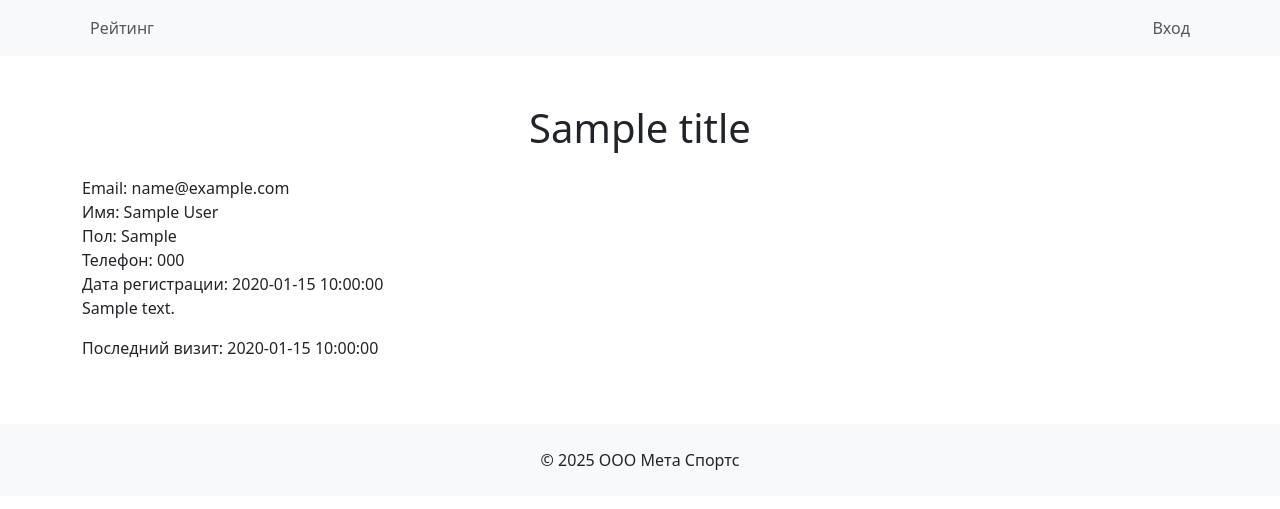
After one commit to ilavir/meta_padel, a Flask app: template app/templates/auth/profile.html in a window 1280 px wide. The commit adds this page. Shown: the top 509 px of the page. Run offline with Flask 3, Linux system fonts and the light colour scheme; tables that the repository leaves empty hold one stand-in row (values such as "Sample post"); the template is opened without the code that fills it: values that come from a table or form of the project are taken from there, most other values are stand-ins (such as "Sample title", 1, 10 or a date in 2020); parts of the project's set-up code (start-up, migrations or seed data) failed here and were passed over; some libraries are stand-ins or nearby versions.

Commit message:
- add last_seen and about_me in User model - add last_seen in before_request in auth.routes - add auth.profile route and profile.html template

```diff
--- a/app/auth/routes.py
+++ b/app/auth/routes.py
@@ -1,7 +1,8 @@
 import logging
 from urllib.parse import urlsplit
+from datetime import datetime, timezone
 from flask import render_template, redirect, url_for, flash, request
-from flask_login import current_user, login_user, logout_user
+from flask_login import current_user, login_user, logout_user, login_required
 from . import bp
 from .forms import LoginForm, RegistrationForm
 import sqlalchemy as sa
@@ -10,6 +11,13 @@ from app.models import User, Role
 
 
 logger = logging.getLogger(__name__)
+
+
+@bp.before_app_request
+def before_request():
+    if current_user.is_authenticated:
+        current_user.last_seen = sa.func.now()
+        db.session.commit()
 
 
 @bp.route('/login', methods=['GET', 'POST'])
@@ -69,12 +77,6 @@ def register():
         # existing_user = db.session.scalar(sa.select(User))
 
         user = User.from_dict(form.data)
-
-        # # make user "superadmin" and active if no users in DB
-        # if not existing_user:
-        #     user.roles.append(db.session.scalar(sa.select(Role).where(Role.name == 'superadmin')))
-        #     user.active = True
-
         user.roles.append(db.session.scalar(sa.select(Role).where(Role.name == 'player')))
         db.session.add(user)
         db.session.commit()
@@ -83,3 +85,9 @@ def register():
         return redirect(url_for('auth.login'))
 
     return render_template('auth/register.html', title='Регистрация', form=form)
+
+
+@bp.route('/profile')
+@login_required
+def profile():
+    return render_template('auth/profile.html', title='Профиль', user=current_user)
--- a/app/models.py
+++ b/app/models.py
@@ -26,8 +26,10 @@ class User(UserMixin, BaseModel):
     name: so.Mapped[str] = so.mapped_column(sa.String(128))
     phone: so.Mapped[str] = so.mapped_column(sa.String(32))
     gender: so.Mapped[str] = so.mapped_column(sa.String(32), index=True)
+    about_me: so.Mapped[Optional[str]] = so.mapped_column(sa.String(256), default=None)
     password_hash: so.Mapped[Optional[str]] = so.mapped_column(sa.String(256))
     active: so.Mapped[bool] = so.mapped_column(sa.Boolean, default=False)
+    last_seen: so.Mapped[Optional[datetime]] = so.mapped_column(sa.DateTime, default=None)
 
     roles: so.Mapped[list['Role']] = so.relationship(secondary='user_roles', back_populates='users')
     scores: so.Mapped[list['Score']] = so.relationship(back_populates='user', passive_deletes=True)
--- /dev/null
+++ b/app/templates/auth/profile.html
@@ -0,0 +1,22 @@
+{% extends "base.html" %}
+
+{% block content %}
+<div class="container my-4">
+    <div class="row mb-3">
+        <div class="col">
+            <h1 class="text-center">{{ title }}</h1>
+        </div>
+    </div>
+    <div class="row">
+        <div class="col">
+            Email: {{ user.email }}<br>
+            Имя: {{ user.name }}<br>
+            Пол: {{ user.gender }}<br>
+            Телефон: {{ user.phone }}<br>
+            Дата регистрации: {{ user.created_at }}<br>
+            {% if user.about_me %}<p>{{ user.about_me }}</p>{% endif %}
+            {% if user.last_seen %}<p>Последний визит: {{ user.last_seen }}</p>{% endif %}
+        </div>
+    </div>
+</div>
+{% endblock %}
--- a/app/templates/base.html
+++ b/app/templates/base.html
@@ -43,7 +43,7 @@
                     <li class="nav-item dropdown">
                         <a href="#" class="nav-link dropdown-toggle" role="button" data-bs-toggle="dropdown" aria-expanded="false">{{ current_user.name }}</a>
                         <ul class="dropdown-menu">
-                            <li><a href="#" class="dropdown-item">Профиль</a></li>
+                            <li><a href="{{ url_for('auth.profile') }}" class="dropdown-item">Профиль</a></li>
                             <li><hr class="dropdown-divider"></li>
                             <li><a href="{{ url_for('auth.logout') }}" class="dropdown-item">Выход</a></li>
                         </ul>
```
Also changed, not shown: migrations/versions/c38cebd86441_add_about_me_annd_last_seen_to_users_.py (added, +34 -0 lines).
